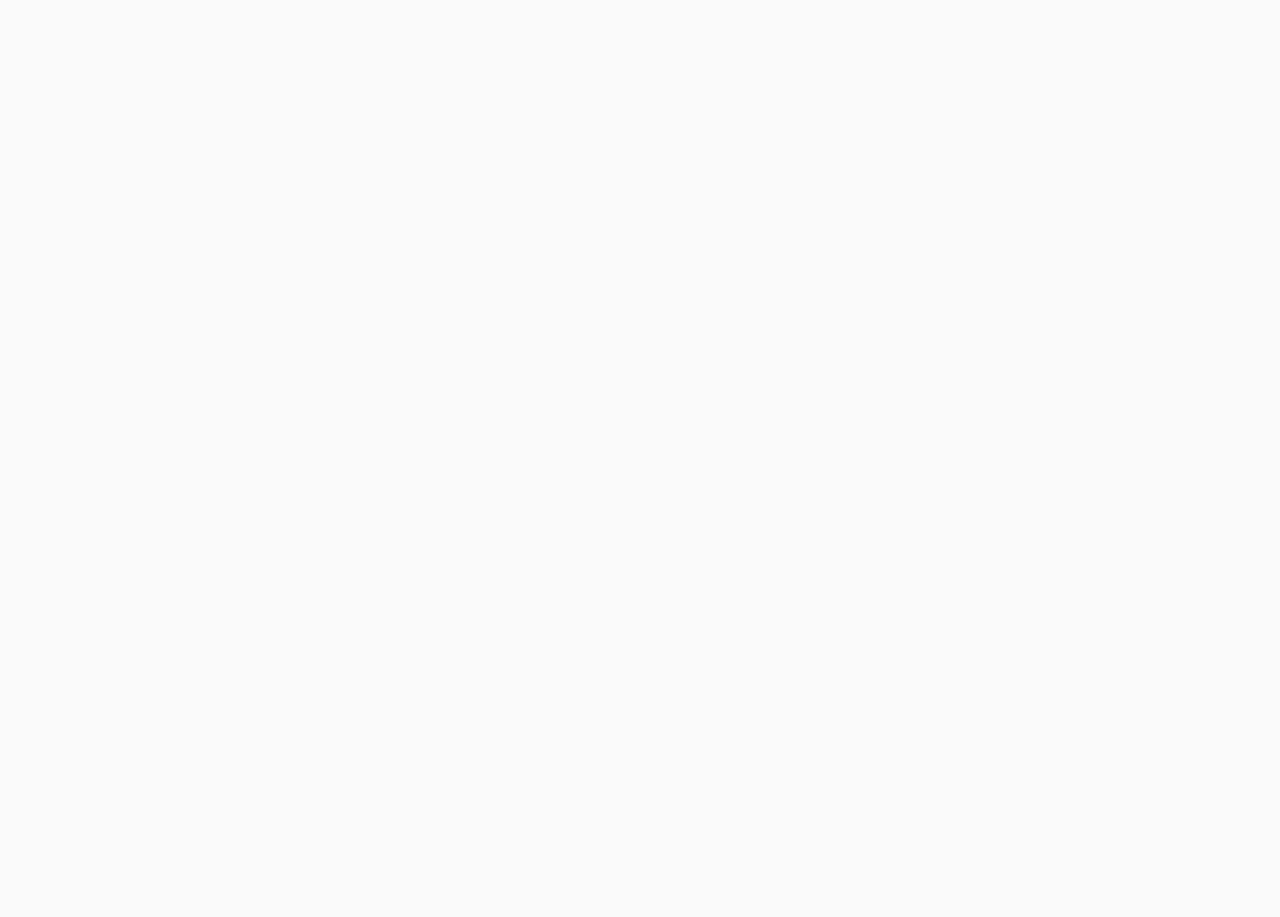
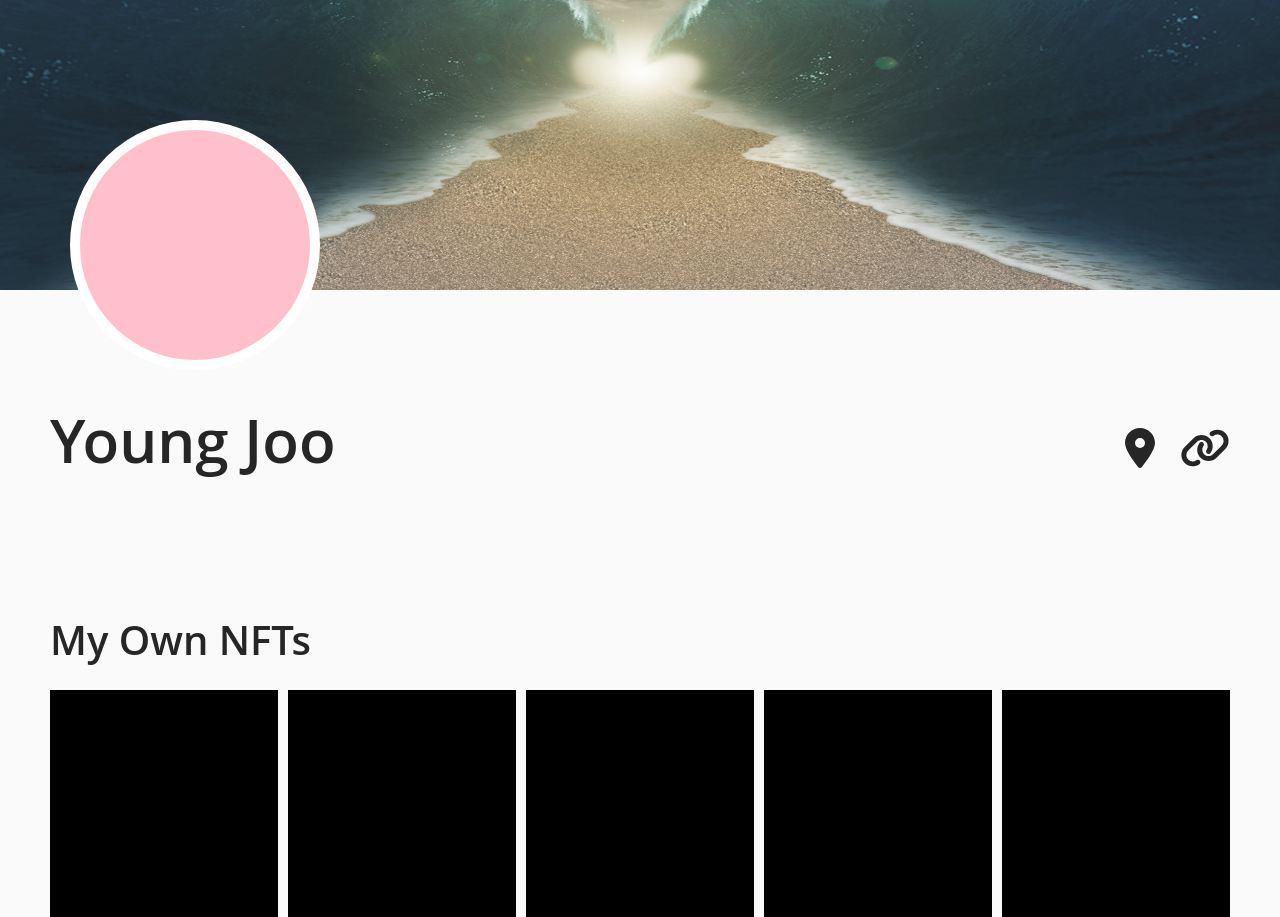
Before and after one commit to codestates-beb/BEB-08-TeamExodus, a React (Create React App) app: page /users/1 in a window 1280 px wide. Shown: the part 180-1097 px from the top of the page. Built offline with nearby package versions, Linux system fonts and the light colour scheme.

Commit message:
mypage 초안 완성

```diff
--- a/package.json
+++ b/package.json
@@ -15,6 +15,7 @@
     "react": "^18.2.0",
     "react-dom": "^18.2.0",
     "react-helmet-async": "^1.3.0",
+    "react-paginate": "^8.1.4",
     "react-router-dom": "^6.8.2",
     "react-scripts": "5.0.1",
     "styled-components": "^5.3.8",
--- a/src/components/Header.js
+++ b/src/components/Header.js
@@ -98,7 +98,7 @@ function Header() {
   const { scrollY } = useScroll();
   useEffect(() => {
     scrollY.onChange(() => {
-      if (scrollY.get() > 80) {
+      if (scrollY.get() > 50) {
         headerAnimation.start("scroll");
       } else {
         headerAnimation.start("top");
--- a/src/components/screens/Home.js
+++ b/src/components/screens/Home.js
@@ -63,16 +63,34 @@ const rowVariants = {
 
 const Lists = styled.div`
   display: grid;
-  margin-top: 1000px;
+  margin-top: 30px;
+  height: 100%;
+  height: auto;
+  background-color: blue;
+  grid-template-columns: repeat(5, 1fr);
+  gap: 20px;
+  font-size: 40px;
+  color: black;
+  margin-bottom: 120px;
+`;
+
+const List = styled.div`
   background-color: black;
-  grid-template-columns: repeat(5, 1fr);
+  height: 250px;
+  width: 1fr;
+`;
 
-  color: black;
+const ListTitle = styled.div`
+  margin-top: 600px;
+  font-size: 60px;
+  background-color: pink;
+  font-weight: 600;
 `;
 
 function Home() {
   const [index, setIndex] = useState(0);
   const increaseIndex = () => setIndex((prev) => prev + 1);
+  const nfts = new Array(20).fill(0);
   return (
     <Container onClick={increaseIndex}>
       <Header />
@@ -96,10 +114,11 @@ function Home() {
           </Row>
         </AnimatePresence>
       </Slider>
+      <ListTitle>Trending in Arts</ListTitle>
       <Lists>
-        {[1, 2, 3, 4, 5, 6, 7, 8, 9, 10].map((i) => {
-          <Box key={i}>{i}</Box>;
-        })}
+        {nfts.map((i) => (
+          <List key={i}>{i}</List>
+        ))}
       </Lists>
     </Container>
   );
--- a/src/components/screens/MyPage.js
+++ b/src/components/screens/MyPage.js
@@ -1,5 +1,113 @@
+import styled from "styled-components";
+import Header from "../Header";
+import backImageSrc from "../../img/jesus.jpg";
+import { faLink, faLocationDot } from "@fortawesome/free-solid-svg-icons";
+import { FontAwesomeIcon } from "@fortawesome/react-fontawesome";
+
+const Container = styled.div`
+  display: flex;
+  flex-direction: column;
+`;
+
+const BackImage = styled.img`
+  width: 100%;
+  height: 470px;
+  background-color: pink;
+  background-position: center;
+  opacity: 0.9;
+`;
+
+const ProfileImg = styled.div`
+  top: 300px;
+  position: absolute;
+  width: 250px;
+  border: 10px solid white;
+  height: 250px;
+  margin-left: 70px;
+  background-color: pink;
+
+  border-radius: 50%;
+`;
+
+const Profile = styled.div`
+  margin-top: 70px;
+
+  display: flex;
+  justify-content: space-between;
+  align-items: center;
+  font-size: 60px;
+  padding: 50px;
+  font-weight: 600;
+`;
+
+const ProfileName = styled.div``;
+
+const Icon = styled.span`
+  margin-left: 25px;
+  font-size: 40px;
+`;
+
+const Row = styled.div`
+  display: flex;
+  padding: 50px;
+  flex-direction: column;
+  margin-top: 50px;
+  margin-bottom: 40px;
+  font-size: 40px;
+`;
+
+const RowName = styled.div`
+  font-weight: 600;
+  margin-bottom: 30px;
+`;
+
+const RowPics = styled.div`
+  display: grid;
+  grid-template-columns: repeat(5, 1fr);
+
+  gap: 10px;
+  height: 250px;
+`;
+
+const RowPic = styled.div`
+  background-color: black;
+`;
+
 function MyPage() {
-  return <div>Hello</div>;
+  return (
+    <Container>
+      <Header />
+      <BackImage src={backImageSrc} />
+      <ProfileImg />
+      <Profile>
+        <ProfileName>Young Joo</ProfileName>
+        <div>
+          <Icon>
+            <FontAwesomeIcon icon={faLocationDot} />
+          </Icon>
+          <Icon>
+            <FontAwesomeIcon icon={faLink} />
+          </Icon>
+        </div>
+      </Profile>
+      <Row>
+        <RowName>My Own NFTs</RowName>
+        <RowPics>
+          {[1, 2, 3, 4, 5].map((i) => (
+            <RowPic key={i} />
+          ))}
+        </RowPics>
+      </Row>
+      <Row>
+        <RowName>My Minted NFTs</RowName>
+        <RowPics>
+          {[1, 2, 3, 4, 5].map((i) => (
+            <RowPic key={i} />
+          ))}
+        </RowPics>
+      </Row>
+    </Container>
+  );
 }
 
 export default MyPage;
--- a/src/styles.js
+++ b/src/styles.js
@@ -22,7 +22,7 @@ input {
 }
 
 body {
-    height: 150vh;
+    height: 200vh;
     background-color: ${(props) => props.theme.bgColor};
     font-size: 14px;
     font-family:'Open Sans', sans-serif;
```
Also changed, not shown: src/components/Pagination.js (added, +68 -0 lines), src/img/jesus.jpg (added), 1 other file (tests, documents, lock files or other folders).
